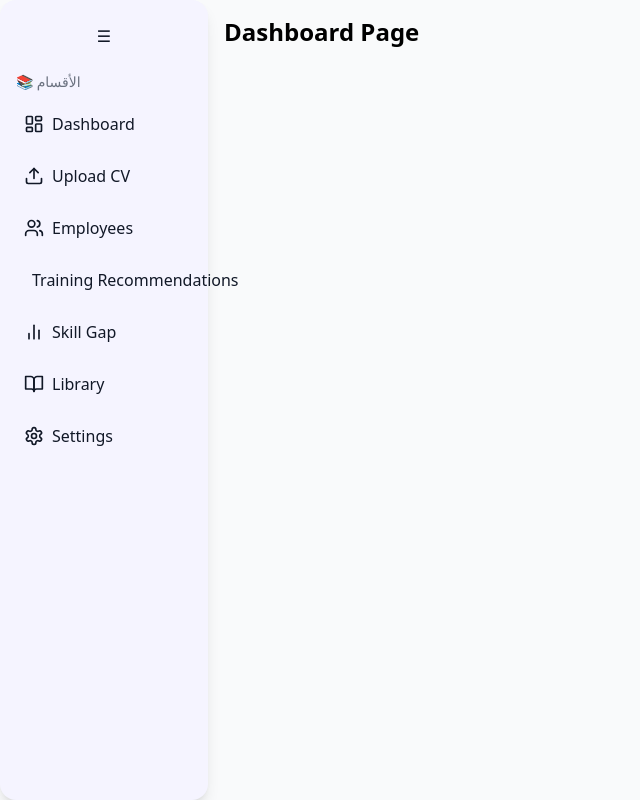
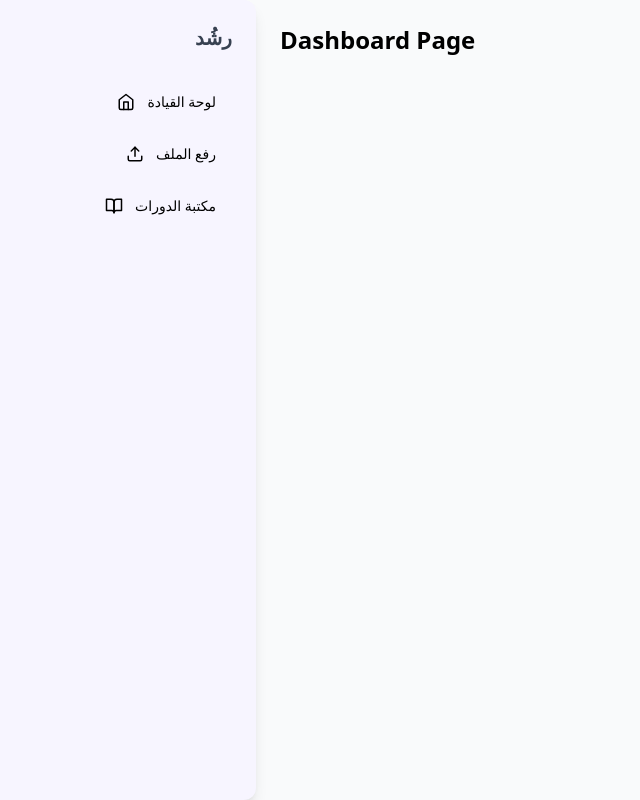
Before and after one commit to iRashedK/HR, a React (Vite) app in the folder frontend/: page / in a window 1280 px wide. Shown: the whole page, without its empty margins (0-640 px from the left). Built offline with nearby package versions, Linux system fonts and the light colour scheme; the HTML template or start-up script is replaced by a standard one.

Commit message:
Refactor sidebar and wrap pages

```diff
--- a/frontend/src/App.jsx
+++ b/frontend/src/App.jsx
@@ -6,13 +6,9 @@ import Recommendations from './pages/Recommendations';
 import Library from './pages/Library';
 import SettingsPage from './pages/SettingsPage';
 import SkillGap from './pages/SkillGap';
-import Sidebar from './components/Sidebar';
 
 export default function App() {
   return (
-    <div className="flex min-h-screen">
-      <Sidebar />
-      <main className="flex-1 p-4">
     <Routes>
       <Route path="/dashboard" element={<Dashboard />} />
       <Route path="/upload" element={<CVAnalyzer />} />
@@ -23,7 +19,5 @@ export default function App() {
       <Route path="/settings" element={<SettingsPage />} />
       <Route path="*" element={<Dashboard />} />
     </Routes>
-      </main>
-    </div>
   );
 }
--- a/frontend/src/components/Sidebar.jsx
+++ b/frontend/src/components/Sidebar.jsx
@@ -1,56 +1,38 @@
-import { useState } from 'react';
-import { NavLink } from 'react-router-dom';
-import {
-  LayoutDashboard,
-  Upload,
-  Target,
-  BookOpen,
-  Settings,
-  Users,
-  BarChart2,
-} from 'lucide-react';
+import { Home, Upload, BookOpen } from 'lucide-react';
+import { Link, useLocation } from 'react-router-dom';
 
-const items = [
-  { to: '/dashboard', icon: LayoutDashboard, label: 'Dashboard' },
-  { to: '/upload', icon: Upload, label: 'Upload CV' },
-  { to: '/employees', icon: Users, label: 'Employees' },
-  { to: '/recommendations', icon: Target, label: 'Training Recommendations' },
-  { to: '/skill-gap', icon: BarChart2, label: 'Skill Gap' },
-  { to: '/library', icon: BookOpen, label: 'Library' },
-  { to: '/settings', icon: Settings, label: 'Settings' },
-];
+const Sidebar = () => {
+  const location = useLocation();
+  const isActive = (path) => location.pathname === path;
 
-export default function Sidebar() {
-  const [open, setOpen] = useState(true);
-  const rtl = typeof document !== 'undefined' && document.documentElement.dir === 'rtl';
   return (
-    <aside
-      className={`bg-[#f5f4ff] dark:bg-gray-800 dark:text-white text-gray-900 h-screen flex flex-col shadow-lg rounded-2xl p-4 transition-all duration-200 ${
-        open ? 'w-52' : 'w-16'
-      } ${rtl ? 'order-last' : ''}`}
-    >
-      <button className="p-2 mb-4" onClick={() => setOpen(!open)} aria-label="toggle sidebar">
-        ☰
-      </button>
-      {open && (
-        <h2 className="text-sm text-gray-500 dark:text-gray-400 mb-3">📚 الأقسام</h2>
-      )}
-      <nav className="space-y-3 flex-1">
-        {items.map(({ to, icon: Icon, label }) => (
-          <NavLink
-            key={to}
-            to={to}
-            className={({ isActive }) =>
-              `flex items-center gap-2 p-2 rounded-lg transition-colors duration-300 hover:bg-[#e3dbff] dark:hover:bg-gray-700 ${
-                isActive ? 'bg-[#c6bfff] dark:bg-gray-700 font-semibold' : ''
-              }`
-            }
-          >
-            <Icon size={20} />
-            {open && <span className="whitespace-nowrap">{label}</span>}
-          </NavLink>
-        ))}
+    <aside className="bg-[#f7f5ff] dark:bg-[#1e1b4b] w-64 min-h-screen p-6 rounded-r-xl shadow-lg text-right">
+      <h1 className="text-xl font-bold mb-8 text-gray-700 dark:text-white">رشُد</h1>
+      <nav className="space-y-4 text-sm">
+        <Link
+          to="/dashboard"
+          className={`flex items-center justify-end gap-3 px-4 py-2 rounded-lg ${isActive('/dashboard') ? 'bg-indigo-100 font-bold' : 'hover:bg-indigo-50'} dark:hover:bg-indigo-900 dark:text-gray-300`}
+        >
+          <Home size={18} />
+          <span>لوحة القيادة</span>
+        </Link>
+        <Link
+          to="/upload"
+          className={`flex items-center justify-end gap-3 px-4 py-2 rounded-lg ${isActive('/upload') ? 'bg-indigo-100 font-bold' : 'hover:bg-indigo-50'} dark:hover:bg-indigo-900 dark:text-gray-300`}
+        >
+          <Upload size={18} />
+          <span>رفع الملف</span>
+        </Link>
+        <Link
+          to="/library"
+          className={`flex items-center justify-end gap-3 px-4 py-2 rounded-lg ${isActive('/library') ? 'bg-indigo-100 font-bold' : 'hover:bg-indigo-50'} dark:hover:bg-indigo-900 dark:text-gray-300`}
+        >
+          <BookOpen size={18} />
+          <span>مكتبة الدورات</span>
+        </Link>
       </nav>
     </aside>
   );
-}
+};
+
+export default Sidebar;
--- a/frontend/src/pages/CVAnalyzer.jsx
+++ b/frontend/src/pages/CVAnalyzer.jsx
@@ -1,4 +1,6 @@
 import { useState } from 'react';
+
+import Sidebar from '../components/Sidebar';
 
 export default function CVAnalyzer() {
   const [file, setFile] = useState(null);
@@ -32,7 +34,9 @@ export default function CVAnalyzer() {
   };
 
   return (
-    <div>
+    <div className="flex">
+      <Sidebar />
+      <main className="flex-1 p-6">
         <h1 className="text-2xl font-bold mb-4">CV Analyzer</h1>
         <form onSubmit={handleSubmit} className="space-y-4">
           <input type="file" accept=".pdf,.docx" onChange={handleChange} />
@@ -43,6 +47,7 @@ export default function CVAnalyzer() {
             {JSON.stringify(result, null, 2)}
           </pre>
         )}
+      </main>
     </div>
   );
 }
--- a/frontend/src/pages/Dashboard.jsx
+++ b/frontend/src/pages/Dashboard.jsx
@@ -1,3 +1,12 @@
+import Sidebar from '../components/Sidebar';
+
 export default function Dashboard() {
-  return <h1 className="text-2xl font-bold">Dashboard Page</h1>;
+  return (
+    <div className="flex">
+      <Sidebar />
+      <main className="flex-1 p-6">
+        <h1 className="text-2xl font-bold">Dashboard Page</h1>
+      </main>
+    </div>
+  );
 }
--- a/frontend/src/pages/Library.jsx
+++ b/frontend/src/pages/Library.jsx
@@ -1,3 +1,12 @@
+import Sidebar from '../components/Sidebar';
+
 export default function Library() {
-  return <h1 className="text-2xl font-bold">Library Page</h1>;
+  return (
+    <div className="flex">
+      <Sidebar />
+      <main className="flex-1 p-6">
+        <h1 className="text-2xl font-bold">Library Page</h1>
+      </main>
+    </div>
+  );
 }
```
Lines whose indentation alone changed are shown as unchanged.
